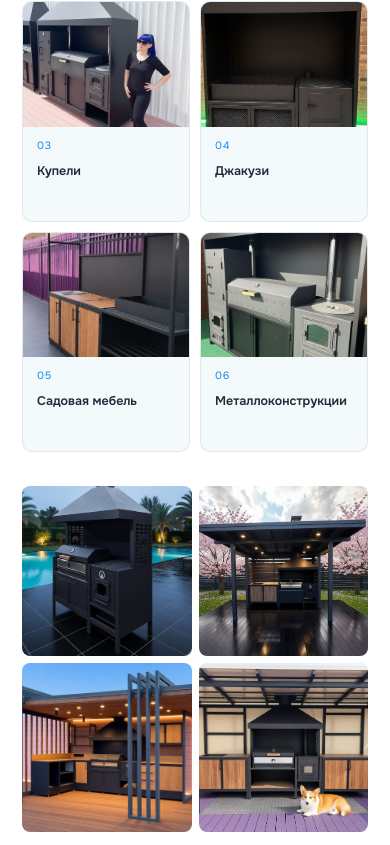
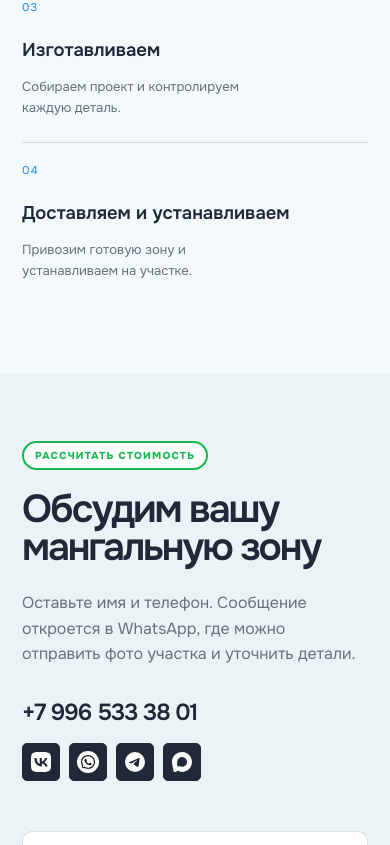
Before and after one commit to andrik268/elit-story-landing, a React (Vite) app: page / in a window 390 px wide. Shown: the part 10019-10864 px from the top of the page. Built offline with nearby package versions, Linux system fonts and the light colour scheme.

Commit message:
Replace directions block with work process

```diff
--- a/src/App.jsx
+++ b/src/App.jsx
@@ -132,13 +132,6 @@ const reviews = [
   "/assets/photos/reviews/review-06.jpg",
 ];
 
-const sketches = [
-  "/assets/photos/sketches/1775458380507.jpg",
-  "/assets/photos/sketches/1777137561438.jpg",
-  "/assets/photos/sketches/editing_result_4bc42b5e4c9011f198467e168c9bf136_1.jpg",
-  "/assets/photos/sketches/editing_result_54a713f738fe11f1a5c83e58e9dfdf7d_1.jpg",
-];
-
 const principles = [
   {
     title: "Гарантированное качество",
@@ -159,39 +152,6 @@ const process = [
   { title: "Заключаем договор", text: "Фиксируем стоимость и условия работы." },
   { title: "Изготавливаем", text: "Собираем проект и контролируем каждую деталь." },
   { title: "Доставляем и устанавливаем", text: "Привозим готовую зону и устанавливаем на участке." },
-];
-
-const directions = [
-  {
-    title: "Капсульные дома",
-    src: "/assets/photos/sketches/1775458380507.jpg",
-    alt: "Проект капсульного дома",
-  },
-  {
-    title: "Модульные бани",
-    src: "/assets/photos/sketches/1777137561438.jpg",
-    alt: "Проект модульной бани",
-  },
-  {
-    title: "Купели",
-    src: "/assets/photos/work/1782584598939.jpg",
-    alt: "Купель для загородного участка",
-  },
-  {
-    title: "Джакузи",
-    src: "/assets/photos/work/1779455370766.jpg",
-    alt: "Джакузи для загородного участка",
-  },
-  {
-    title: "Садовая мебель",
-    src: "/assets/photos/work/editing_result_aeb230d53a6a11f188c03e58e9dfdf7d_1.jpg",
-    alt: "Садовая мебель для зоны отдыха",
-  },
-  {
-    title: "Металлоконструкции",
-    src: "/assets/photos/work/editing_result_bd129942725411f1a4fe6ab37608c299_1.jpg",
-    alt: "Металлическая конструкция мангальной зоны",
-  },
 ];
 
 function SocialIcon({ label, href, icon }) {
@@ -429,37 +389,6 @@ function App() {
           </div>
         </section>
 
-        <section className="section directions-section">
-          <div className="directions-heading">
-            <p className="eyebrow">Дополнительные направления</p>
-            <h2>Что ещё можем изготовить</h2>
-            <p>Помимо мангальных зон, развиваем отдельные производственные направления. Нажмите на карточку, чтобы посмотреть пример.</p>
-          </div>
-          <div className="directions-grid">
-            {directions.map((direction, index) => (
-              <button
-                className="direction-item"
-                key={direction.title}
-                type="button"
-                onClick={() => openImage(direction.src, direction.title)}
-              >
-                <span className="direction-number">{String(index + 1).padStart(2, "0")}</span>
-                <span className="direction-photo">
-                  <img src={direction.src} alt={direction.alt} loading="lazy" />
-                </span>
-                <strong>{direction.title}</strong>
-              </button>
-            ))}
-          </div>
-          <div className="sketch-strip">
-            {sketches.map((src, index) => (
-              <button type="button" key={src} onClick={() => openImage(src, `Пример проекта ${index + 1}`)}>
-                <img src={src} alt={`Пример проекта ${index + 1}`} loading="lazy" />
-              </button>
-            ))}
-          </div>
-        </section>
-
         <section className="section process-section" id="process">
           <div className="section-heading compact-heading">
             <h2>Понятный процесс работы</h2>
--- a/src/styles.css
+++ b/src/styles.css
@@ -896,104 +896,6 @@ p {
   object-fit: contain;
 }
 
-.directions-section {
-  background: var(--surface);
-}
-
-.directions-heading {
-  display: grid;
-  gap: 16px;
-  max-width: 820px;
-}
-
-.directions-heading p:last-child {
-  max-width: 480px;
-}
-
-.directions-grid {
-  display: grid;
-  grid-template-columns: repeat(3, minmax(0, 1fr));
-  gap: 16px;
-  margin-top: 50px;
-}
-
-.direction-item {
-  display: grid;
-  min-width: 0;
-  gap: 12px;
-  padding: 0 0 15px;
-  color: var(--text);
-  text-align: left;
-  background: var(--bg);
-  border: 1px solid var(--line-soft);
-  border-radius: 10px;
-  overflow: hidden;
-  transition: border-color 180ms ease, transform 180ms ease;
-}
-
-.direction-item:hover {
-  border-color: rgba(22, 137, 232, 0.44);
-  transform: translateY(-2px);
-}
-
-.direction-number {
-  padding: 0 14px;
-  color: var(--accent);
-  font-size: 0.66rem;
-  letter-spacing: 0.08em;
-}
-
-.direction-photo {
-  display: block;
-  width: 100%;
-  overflow: hidden;
-  background: var(--surface-soft);
-  order: -1;
-}
-
-.direction-photo img {
-  width: 100%;
-  aspect-ratio: 4 / 3;
-  object-fit: cover;
-  transition: transform 520ms cubic-bezier(0.16, 1, 0.3, 1);
-}
-
-.direction-item:hover .direction-photo img {
-  transform: scale(1.04);
-}
-
-.direction-item strong {
-  min-height: 42px;
-  padding: 0 14px;
-  font-size: 0.9rem;
-  line-height: 1.28;
-}
-
-.sketch-strip {
-  display: grid;
-  grid-template-columns: repeat(4, minmax(0, 1fr));
-  gap: 10px;
-  margin-top: 44px;
-}
-
-.sketch-strip button {
-  overflow: hidden;
-  padding: 0;
-  background: var(--surface-soft);
-  border-radius: 8px;
-}
-
-.sketch-strip img {
-  width: 100%;
-  aspect-ratio: 1 / 1;
-  object-fit: cover;
-  transition: transform 600ms cubic-bezier(0.16, 1, 0.3, 1);
-}
-
-.sketch-strip button:hover img {
-  transform: scale(1.04);
-}
-
 .process-section {
   background: var(--bg);
 }
@@ -1309,9 +1211,6 @@ p {
     grid-row: 1;
   }
 
-  .directions-grid {
-    grid-template-columns: repeat(3, minmax(0, 1fr));
-  }
 }
 
 @media (max-width: 860px) {
@@ -1692,22 +1591,6 @@ p {
     min-width: 78vw;
   }
 
-  .directions-grid {
-    grid-template-columns: repeat(2, minmax(0, 1fr));
-    gap: 10px;
-    margin-top: 40px;
-  }
-
-  .direction-item strong {
-    font-size: 0.78rem;
-  }
-
-  .sketch-strip {
-    grid-template-columns: repeat(2, minmax(0, 1fr));
-    gap: 7px;
-    margin-top: 34px;
-  }
-
   .process-grid {
     grid-template-columns: 1fr;
     margin-top: 40px;
```
